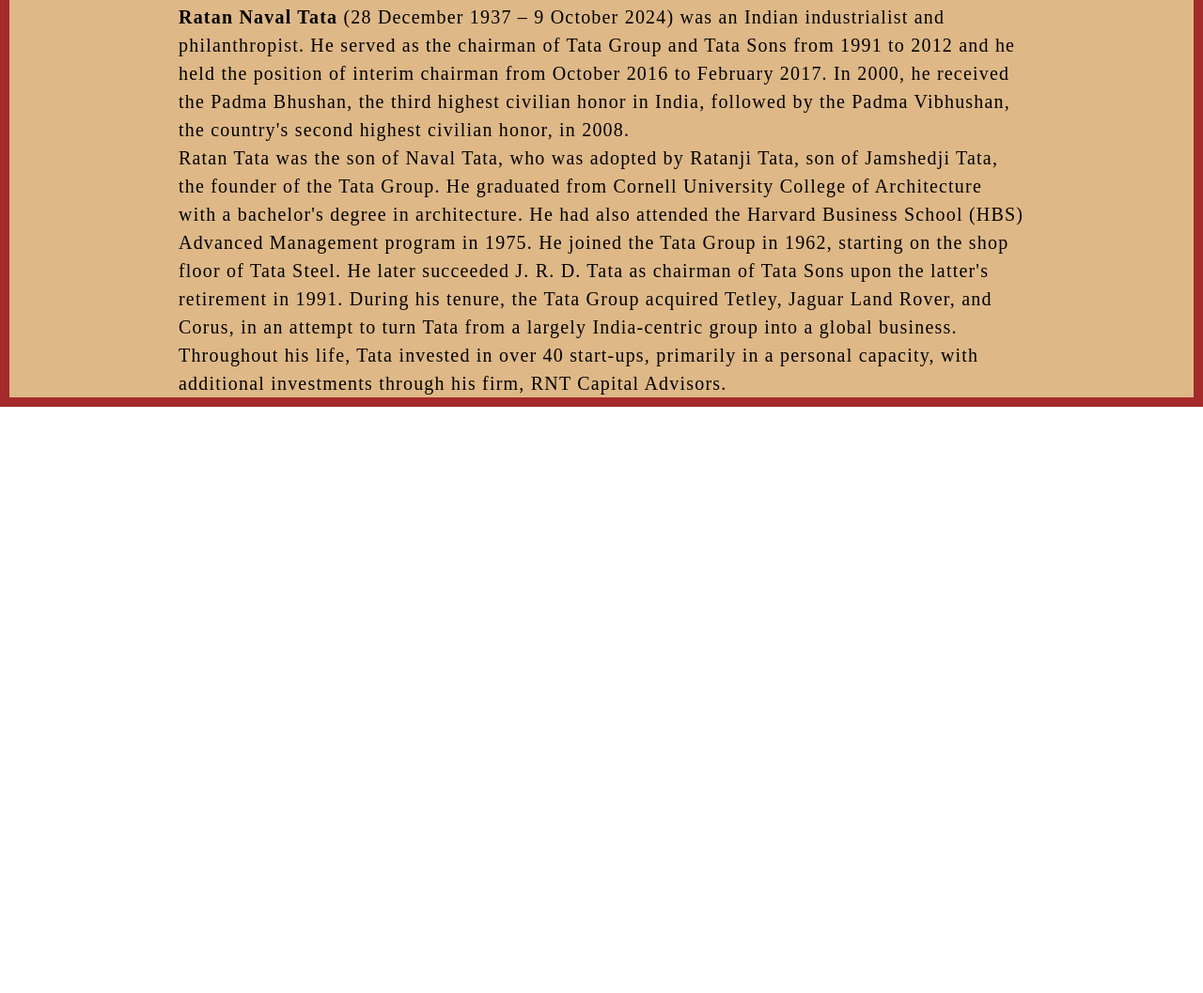
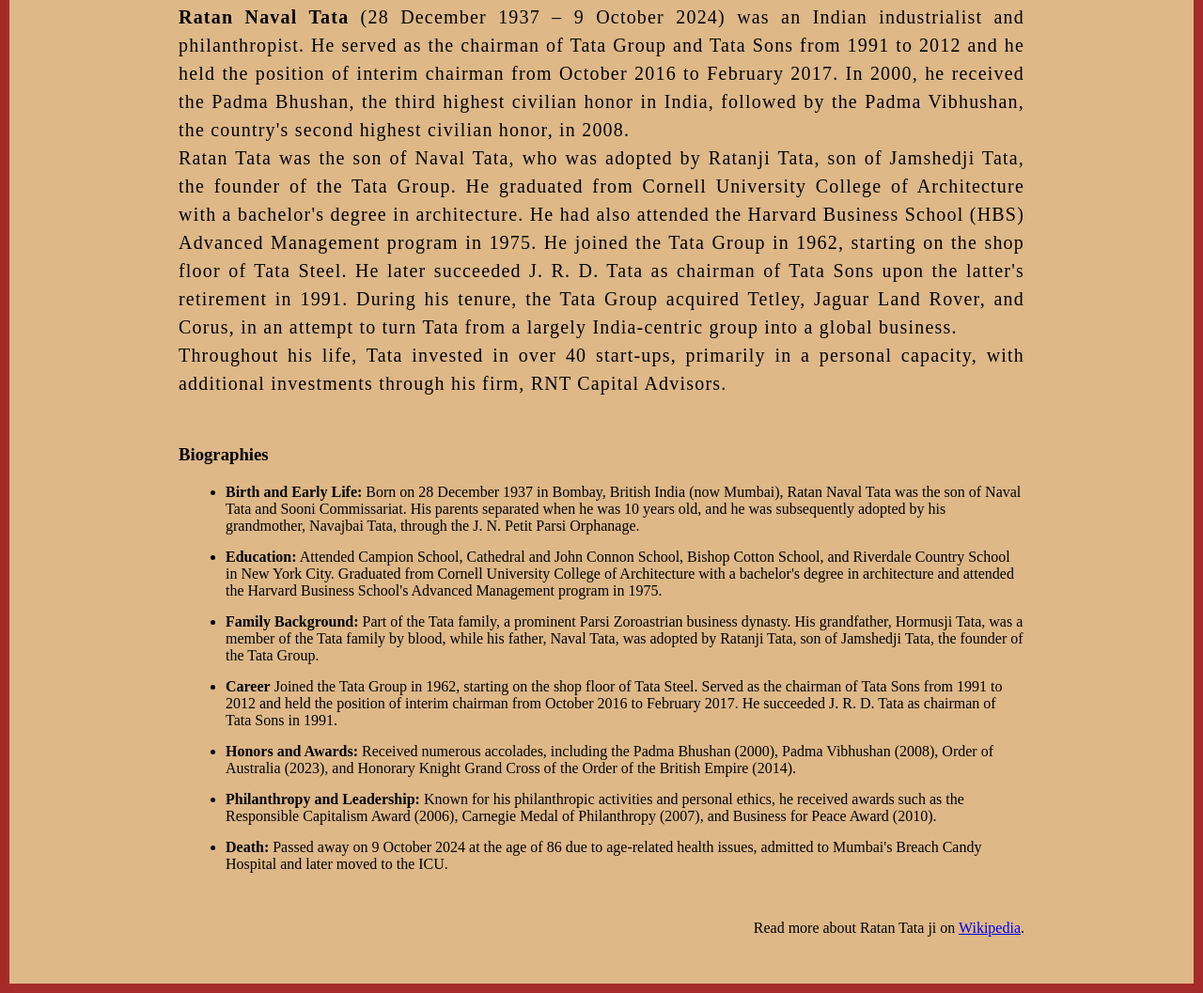
Before and after one commit to harshikamalhotra/HTML-CSS-Projects, a plain HTML site: page TributeWebsite/index.html in a window 1280 px wide. Shown: the part 587-1644 px from the top of the page at 94% size. Before the commit the page ends 1020 px from the top, so only its background shows below. Drawn offline with Linux system fonts and the light colour scheme.

Commit message:
Update tribute website
Update tribute website: Better layout & styling fixes

```diff
--- a/TributeWebsite/index.html
+++ b/TributeWebsite/index.html
@@ -39,6 +39,45 @@
                 <p>Throughout his life, Tata invested in over 40 start-ups, primarily in a personal capacity, with
                     additional investments through his firm, RNT Capital Advisors.</p>
             </section>
+
+            <section class="biography_section">
+                <h3>Biographies</h3>
+                <ul>
+                    <li><b>Birth and Early Life:</b> Born on 28 December 1937 in Bombay, British India (now Mumbai),
+                        Ratan Naval Tata was the son of Naval Tata and Sooni Commissariat. His parents separated when he
+                        was 10 years old, and he was subsequently adopted by his grandmother, Navajbai Tata, through the
+                        J. N. Petit Parsi Orphanage.</li>
+
+                    <li><b>Education:</b> Attended Campion
+                        School, Cathedral and John Connon School, Bishop Cotton School, and Riverdale Country School in
+                        New York City. Graduated from Cornell University College of Architecture with a bachelor's
+                        degree in architecture and attended the Harvard Business School's Advanced Management program in
+                        1975.</li>
+                    <li><b>Family Background:</b> Part of the Tata family, a prominent Parsi Zoroastrian business
+                        dynasty. His
+                        grandfather, Hormusji Tata, was a member of the Tata family by blood, while his father, Naval
+                        Tata, was adopted by Ratanji Tata, son of Jamshedji Tata, the founder of the Tata Group.</li>
+                    <li><b>Career</b> Joined the Tata Group in 1962, starting on the shop floor of Tata Steel. Served as
+                        the
+                        chairman of Tata Sons from 1991 to 2012 and held the position of interim chairman from October
+                        2016 to February 2017. He succeeded J. R. D. Tata as chairman of Tata Sons in 1991.</li>
+                    <li><b>Honors and Awards:</b> Received numerous accolades, including the Padma Bhushan (2000), Padma
+                        Vibhushan (2008), Order of Australia (2023), and Honorary Knight Grand Cross of the Order of the
+                        British Empire (2014).</li>
+                    <li><b>Philanthropy and Leadership:</b> Known for his philanthropic activities and personal ethics,
+                        he
+                        received awards such as the Responsible Capitalism Award (2006), Carnegie Medal of Philanthropy
+                        (2007), and Business for Peace Award (2010).</li>
+                    <li><b>Death:</b> Passed away on 9 October 2024 at the age of 86 due to age-related health issues,
+                        admitted
+                        to Mumbai's Breach Candy Hospital and later moved to the ICU.</li>
+                </ul>
+            </section>
+
+            <footer>
+                <p>Read more about Ratan Tata ji on <a href="https://en.wikipedia.org/wiki/Ratan_Tata">Wikipedia</a>.
+                </p>
+            </footer>
         </div>
     </div>
 </body>
--- a/TributeWebsite/styles.css
+++ b/TributeWebsite/styles.css
@@ -59,4 +59,32 @@ img {
     font-size: 20px;
     line-height: 30px;
     letter-spacing: 1.2px;
+    text-align: justify;
 }
+
+.biography_section {
+    margin: 50px 0;
+    /* max-width: 900px; */
+    /* margin: 0 auto; */
+}
+
+.biography_section h3 {
+    margin-bottom: 20px;
+}
+
+.biography_section ul {
+    margin-left: 50px;
+}
+
+.biography_section li {
+    margin-bottom: 15px;
+}
+
+footer {
+    margin: 50px 0;
+
+}
+
+footer p {
+    text-align: end;
+}
```
